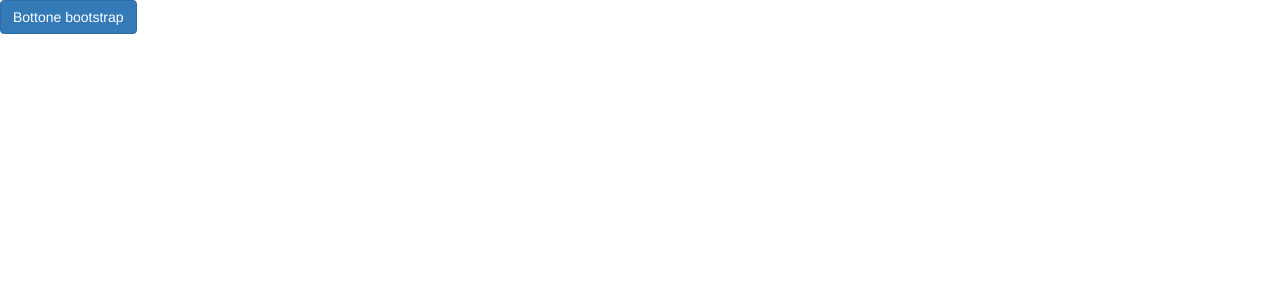
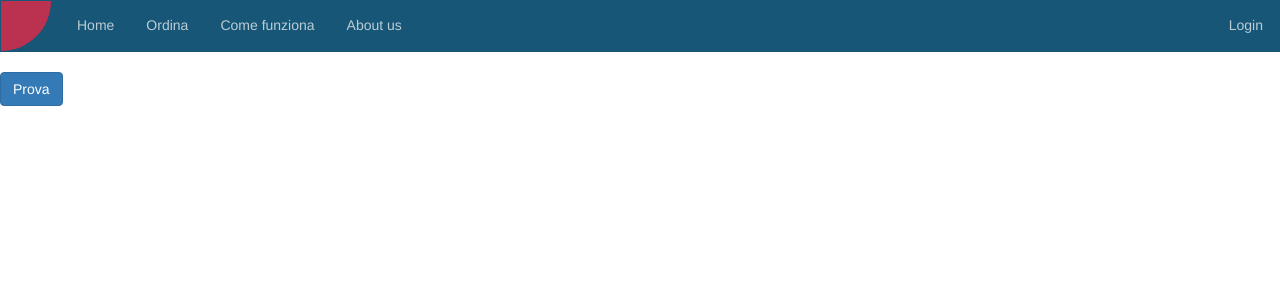
Before and after one commit to FilippoIlluminati/BiteBox.Frontend, an Angular app: page / in a window 1280 px wide. Shown: the top 300 px of the page. Built offline with nearby package versions, Linux system fonts and the light colour scheme.

Commit message:
Creazione della navbar

```diff
--- a/src/app/app.component.html
+++ b/src/app/app.component.html
@@ -1,2 +1,4 @@
 
-<button type="button" class="btn btn-primary">Bottone bootstrap</button>
+<app-navbar></app-navbar>
+
+<button type="button" class="btn btn-primary">Prova</button>
--- a/src/app/app.module.ts
+++ b/src/app/app.module.ts
@@ -4,11 +4,13 @@
 import { AppRoutingModule } from './app-routing.module';
 import { AppComponent } from './app.component';
 import { HomePageComponent } from './home-page/home-page.component';
+import { NavbarComponent } from './navbar/navbar.component';
 
 @NgModule({
   declarations: [
     AppComponent,
-    HomePageComponent
+    HomePageComponent,
+    NavbarComponent
   ],
   imports: [
     BrowserModule,
--- /dev/null
+++ b/src/app/navbar/navbar.component.html
@@ -0,0 +1,24 @@
+<!DOCTYPE html>
+<html>
+<head>
+    <meta charset="UTF-8">
+    <meta http-equiv="X-UA-Compatible" content="IE=edge">
+    <meta name="viewport" content="width=device-width, initial-scale=1.0">
+    <title>Navbar</title>
+    <style>
+
+    </style>
+</head>
+<body>
+
+<div class="navbar">
+    <div class="circle"></div>
+    <a href="#" class="text-fade">Home</a>
+    <a href="#" class="text-fade">Ordina</a>
+    <a href="#" class="text-fade">Come funziona</a>
+    <a href="#" class="text-fade">About us</a>
+    <a href="#" class="text-fade right">Login</a>
+</div>
+
+</body>
+</html>
--- /dev/null
+++ b/src/app/navbar/navbar.component.scss
@@ -0,0 +1,38 @@
+.navbar {
+    background-color: #175676;
+    overflow: hidden;
+    border-radius: 0px;
+}
+
+.navbar a {
+    float: left;
+    display: block;
+    color: #ffffff;
+    text-align: center;
+    padding: 14px 16px;
+    text-decoration: none;
+}
+
+.navbar a.right {
+    float: right;
+}
+
+.circle {
+    width: 50px;
+    height: 50px;
+    background-color: #BA324F;
+    border-radius: 0 0 50px 0;
+    float: left;
+    margin-right: 10px;
+    left: 1;
+    rotate: 50%;
+}
+
+.text-fade {
+    opacity: 0.7; /* Opacità di base */
+    transition: opacity 0.5s ease; /* Aggiunge un'animazione di transizione */
+}
+
+.text-fade:hover {
+    opacity: 1; /* Aumenta l'opacità durante l'hover */
+}
```
Also changed, not shown: src/app/navbar/navbar.component.ts (added, +10 -0 lines), 1 other file (tests, documents, lock files or other folders).
